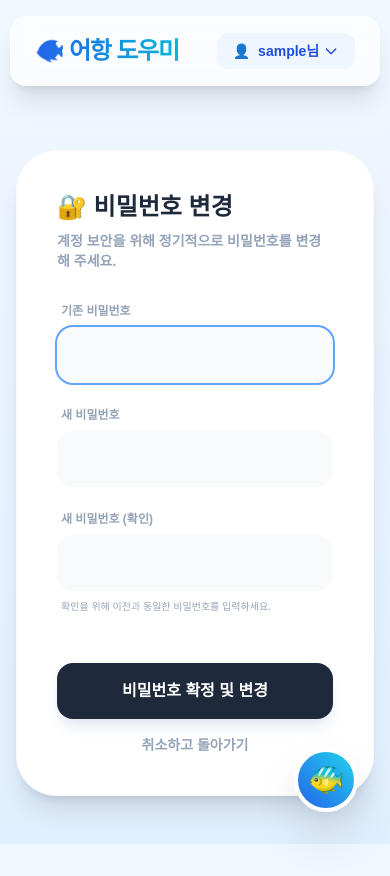
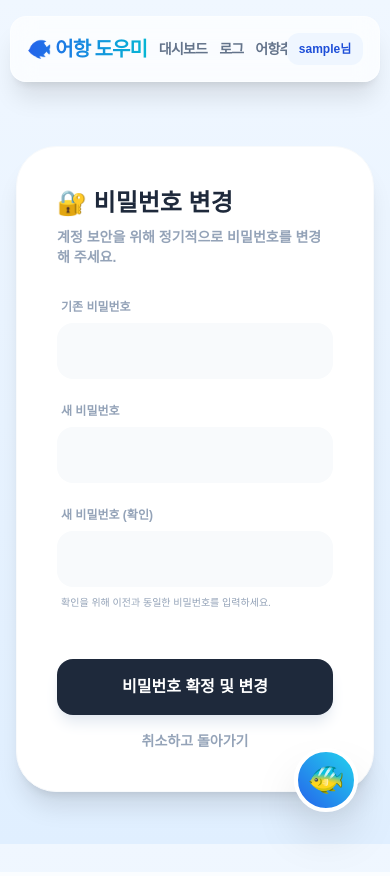
Before and after one commit to rkdwjdwns/aquarium-helper, a Django app: page /accounts/password_change/ in a window 390 px wide. Run offline with Django 5.2, Linux system fonts and the light colour scheme; the visitor is signed in with stand-in values (Sample User, id 1); some libraries are stand-ins or nearby versions; some web fonts are replaced.

Commit message:
Fix: mobile nav layout and add chatbot error handling

```diff
--- a/templates/base.html
+++ b/templates/base.html
@@ -10,55 +10,40 @@
     <link rel="stylesheet" as="style" crossorigin href="https://cdn.jsdelivr.net/gh/orioncactus/pretendard@v1.3.9/dist/web/static/pretendard.min.css" />
 
     <style>
-        /* 기본 폰트 및 흔들림 방지 */
+        /* 노트북 및 PC 브라우저 흔들림 방지 */
+        html { overflow-y: scroll; height: 100%; }
         body {
             font-family: "Pretendard", sans-serif;
             -webkit-font-smoothing: antialiased;
-            overflow-x: hidden;
-            width: 100%;
-            position: relative;
-            touch-action: manipulation; /* 더블탭 확대 방지 */
+            overflow-x: hidden; width: 100%; position: relative; touch-action: manipulation;
         }
 
-        /* 아이폰 터치 잔상 제거 */
+        /* 클릭 시 파란 테두리 제거 */
+        button:focus, a:focus, input:focus, textarea:focus { outline: none !important; box-shadow: none !important; }
         * { -webkit-tap-highlight-color: transparent; }
 
+        /* 챗봇 사이드바 설정 */
         #chatbot-sidebar {
             transition: transform 0.4s cubic-bezier(0.4, 0, 0.2, 1);
-            backdrop-filter: blur(15px);
-            background-color: rgba(255, 255, 255, 0.95);
-            width: 380px;
-            height: 600px;
-            position: fixed;
-            bottom: 100px;
-            right: 30px;
-            border-radius: 2rem;
-            border: 1px solid rgba(0, 0, 0, 0.05);
-            box-shadow: 0 20px 50px rgba(0, 0, 0, 0.15);
-            display: flex;
-            flex-direction: column;
-            z-index: 50;
-            will-change: transform;
+            backdrop-filter: blur(15px); background-color: rgba(255, 255, 255, 0.95);
+            width: 380px; height: 600px; position: fixed; bottom: 100px; right: 30px;
+            border-radius: 2rem; border: 1px solid rgba(0, 0, 0, 0.05);
+            box-shadow: 0 20px 50px rgba(0, 0, 0, 0.15); display: flex; flex-direction: column; z-index: 50; will-change: transform;
         }
 
         @media (max-width: 768px) {
-            #chatbot-sidebar {
-                width: 100%; height: 75vh; right: 0; bottom: 0; border-radius: 2rem 2rem 0 0;
-            }
-            .chat-open #chatbot-toggle-btn {
-                opacity: 0;
-                transform: scale(0);
-                pointer-events: none;
-            }
+            #chatbot-sidebar { width: 100%; height: 75vh; right: 0; bottom: 0; border-radius: 2rem 2rem 0 0; }
+            .chat-open #chatbot-toggle-btn { opacity: 0; transform: scale(0); pointer-events: none; }
+            /* 모바일에서 메뉴 글자 크기 및 간격 미세 조정 (줄바꿈 방지) */
+            .nav-menu-text { font-size: 0.8rem; letter-spacing: -0.05rem; }
+            .nav-container { padding-left: 0.75rem; padding-right: 0.75rem; }
         }
 
-        /* 말풍선 디자인 */
         .chat-bubble-ai { border-radius: 1.2rem 1.2rem 1.2rem 0.2rem; }
         .chat-bubble-user { border-radius: 1.2rem 1.2rem 0.2rem 1.2rem; }
         #side-chat-window::-webkit-scrollbar { width: 4px; }
         #side-chat-window::-webkit-scrollbar-thumb { background: rgba(0, 119, 255, 0.1); border-radius: 10px; }
 
-        /* 배경 및 애니메이션 */
         .ocean-bg { background: linear-gradient(180deg, #f0f7ff 0%, #e0efff 100%); min-height: 100vh; }
         .bubble { position: absolute; background: rgba(255, 255, 255, 0.4); border-radius: 50%; pointer-events: none; animation: rise 10s infinite ease-in; }
         @keyframes rise {
@@ -67,11 +52,13 @@
             100% { transform: translateY(-10vh) scale(1.5); opacity: 0; }
         }
 
-        /* 클릭 애니메이션 안정화 */
-        .active-stable:active {
-            transform: scale(0.97);
-            transition: transform 0.1s;
-        }
+        .active-stable:active { transform: scale(0.98); transition: transform 0.1s; }
+
+        /* 로딩 애니메이션 */
+        .typing-dots span { width: 4px; height: 4px; background: #3b82f6; border-radius: 50%; display: inline-block; animation: blink 1.4s infinite both; }
+        .typing-dots span:nth-child(2) { animation-delay: 0.2s; }
+        .typing-dots span:nth-child(3) { animation-delay: 0.4s; }
+        @keyframes blink { 0%, 80%, 100% { opacity: 0; } 40% { opacity: 1; } }
     </style>
 </head>
 <body class="ocean-bg flex flex-col min-h-screen">
@@ -80,40 +67,31 @@
     <div class="bubble w-6 h-6 left-[70%]" style="animation-delay: 4s;"></div>
 
     <nav class="sticky top-4 z-40 mx-auto w-[95%] max-w-6xl">
-        <div class="bg-white/70 backdrop-blur-md border border-white/40 shadow-xl rounded-2xl px-6 py-4 flex justify-between items-center">
-            <div class="flex items-center space-x-8">
-                <a href="{% url 'home' %}" class="text-2xl font-black bg-gradient-to-r from-blue-600 to-cyan-500 bg-clip-text text-transparent tracking-tighter">
+        <div class="bg-white/70 backdrop-blur-md border border-white/40 shadow-xl rounded-2xl px-4 md:px-6 py-4 flex justify-between items-center nav-container">
+            <div class="flex items-center space-x-3 md:space-x-8">
+                <a href="{% url 'home' %}" class="text-xl md:text-2xl font-black bg-gradient-to-r from-blue-600 to-cyan-500 bg-clip-text text-transparent tracking-tighter shrink-0">
                     🐠 어항 도우미
                 </a>
                 {% if user.is_authenticated %}
-                <div class="hidden lg:flex items-center space-x-6 text-sm font-bold text-slate-500">
-                    <a href="{% url 'monitoring:dashboard' %}" class="hover:text-blue-600 transition-colors">대시보드</a>
-                    <a href="{% url 'monitoring:logs' %}" class="hover:text-blue-600 transition-colors">활동로그</a>
-                    <a href="{% url 'monitoring:add_tank' %}" class="hover:text-blue-600 transition-colors">어항추가</a>
+                <div class="flex items-center space-x-3 md:space-x-6 text-sm font-bold text-slate-500 nav-menu-text">
+                    <a href="{% url 'monitoring:dashboard' %}" class="hover:text-blue-600 transition-colors shrink-0">대시보드</a>
+                    <a href="{% url 'monitoring:logs' %}" class="hover:text-blue-600 transition-colors shrink-0">로그</a>
+                    <a href="{% url 'monitoring:add_tank' %}" class="hover:text-blue-600 transition-colors shrink-0 whitespace-nowrap">어항추가</a>
                 </div>
                 {% endif %}
             </div>
 
-            <div class="flex items-center space-x-6 text-sm font-bold text-slate-600">
+            <div class="flex items-center space-x-2 md:space-x-6 text-sm font-bold text-slate-600">
                 {% if user.is_authenticated %}
                     <div class="relative" x-data="{ open: false }">
-                        <button @click="open = !open" @click.away="open = false" class="flex items-center bg-blue-50 px-4 py-2 rounded-xl text-blue-700 hover:bg-blue-100 transition-all group active-stable">
-                            <span class="mr-2">👤</span>
-                            <span>{{ user.nickname|default:user.username }}님</span>
-                            <svg class="w-4 h-4 ml-1 transition-transform" :class="{'rotate-180': open}" fill="none" stroke="currentColor" viewBox="0 0 24 24"><path stroke-linecap="round" stroke-linejoin="round" stroke-width="2" d="M19 9l-7 7-7-7"></path></svg>
+                        <button @click="open = !open" @click.away="open = false" class="flex items-center bg-blue-50 px-3 py-2 md:px-4 rounded-xl text-blue-700 active-stable text-xs md:text-sm">
+                            <span class="hidden md:inline mr-2">👤</span>
+                            <span class="truncate max-w-[60px] md:max-w-none">{{ user.nickname|default:user.username }}님</span>
                         </button>
-                        <div x-show="open" x-transition class="absolute right-0 mt-2 w-40 bg-white rounded-2xl shadow-2xl border border-slate-100 py-2 z-50">
-                            <a href="{% url 'accounts:profile' %}" class="block px-4 py-2 text-slate-600 hover:bg-blue-50 hover:text-blue-600 transition-colors">내 정보</a>
-                            <hr class="my-1 border-slate-50">
-                            <form action="{% url 'accounts:logout' %}" method="post">
-                                {% csrf_token %}
-                                <button type="submit" class="w-full text-left px-4 py-2 text-red-500 hover:bg-red-50 transition-colors">로그아웃</button>
-                            </form>
-                        </div>
                     </div>
                 {% else %}
-                    <a href="{% url 'accounts:login' %}" class="hover:text-blue-600 transition-colors">로그인</a>
-                    <a href="{% url 'accounts:signup' %}" class="bg-gradient-to-r from-blue-600 to-blue-500 text-white px-5 py-2.5 rounded-xl shadow-lg shadow-blue-200 hover:scale-105 active-stable transition-all">시작하기</a>
+                    <a href="{% url 'accounts:login' %}" class="hover:text-blue-600 transition-colors text-xs md:text-sm">로그인</a>
+                    <a href="{% url 'accounts:signup' %}" class="bg-blue-600 text-white px-3 py-2 md:px-5 md:py-2.5 rounded-xl text-xs md:text-sm active-stable transition-all">시작</a>
                 {% endif %}
             </div>
         </div>
@@ -151,7 +129,7 @@
         <div class="p-4 bg-white border-t border-slate-100 shrink-0">
             <form id="side-chat-form" enctype="multipart/form-data" class="flex items-center gap-2">
                 {% csrf_token %}
-                <label class="flex-shrink-0 w-10 h-10 bg-slate-50 border border-slate-200 rounded-xl flex items-center justify-center cursor-pointer hover:bg-blue-50 transition-all shadow-sm">
+                <label class="flex-shrink-0 w-10 h-10 bg-slate-50 border border-slate-200 rounded-xl flex items-center justify-center cursor-pointer hover:bg-blue-50 transition-all">
                     <input type="file" name="image" id="side-image-input" accept="image/*" class="hidden">
                     <span class="text-xl">📷</span>
                 </label>
@@ -159,7 +137,7 @@
                     <input type="text" id="side-user-input" autocomplete="off" placeholder="메시지 입력..."
                         class="w-full bg-slate-50 border-none rounded-xl px-4 py-2.5 text-sm focus:ring-1 focus:ring-blue-400 outline-none">
                 </div>
-                <button type="submit" class="flex-shrink-0 px-3 h-10 bg-blue-600 text-white text-xs font-bold rounded-xl hover:bg-blue-700 transition-all shadow-md active-stable">보내기</button>
+                <button type="submit" class="flex-shrink-0 px-3 h-10 bg-blue-600 text-white text-xs font-bold rounded-xl active-stable">보내기</button>
             </form>
         </div>
     </div>
@@ -169,29 +147,52 @@
             const sidebar = document.getElementById('chatbot-sidebar');
             const body = document.body;
             const isOpen = sidebar.style.transform === 'translateX(0px)';
-
-            if (isOpen) {
-                sidebar.style.transform = 'translateX(150%)';
-                body.classList.remove('chat-open');
-            } else {
-                sidebar.style.transform = 'translateX(0px)';
-                body.classList.add('chat-open');
-            }
+            sidebar.style.transform = isOpen ? 'translateX(150%)' : 'translateX(0px)';
+            isOpen ? body.classList.remove('chat-open') : body.classList.add('chat-open');
         }
 
         const sideChatForm = document.getElementById('side-chat-form');
         const sideChatWindow = document.getElementById('side-chat-window');
         const sideUserInput = document.getElementById('side-user-input');
 
-        sideChatForm.addEventListener('submit', function(e) {
+        sideChatForm.addEventListener('submit', async function(e) {
             e.preventDefault();
             const message = sideUserInput.value.trim();
-            if (!message && !document.getElementById('side-image-input').files[0]) return;
+            const imageFile = document.getElementById('side-image-input').files[0];
+
+            if (!message && !imageFile) return;
+
             appendSideMessage('user', message || "이미지 분석 요청 📸");
             sideUserInput.value = '';
 
-            // 전송 후 입력창 포커스 유지 (아이폰 키보드 내려감 방지)
-            sideUserInput.focus();
+            const loadingDiv = document.createElement('div');
+            loadingDiv.id = 'ai-loading';
+            loadingDiv.className = 'flex items-start gap-2';
+            loadingDiv.innerHTML = `<div class="w-8 h-8 rounded-lg bg-blue-600 flex items-center justify-center text-white text-[10px] font-bold shrink-0">AI</div><div class="bg-white p-3 chat-bubble-ai shadow-sm border border-blue-50 text-sm typing-dots"><span></span> <span></span> <span></span></div>`;
+            sideChatWindow.appendChild(loadingDiv);
+            sideChatWindow.scrollTop = sideChatWindow.scrollHeight;
+
+            const formData = new FormData();
+            formData.append('message', message);
+            if (imageFile) formData.append('image', imageFile);
+            formData.append('csrfmiddlewaretoken', '{{ csrf_token }}');
+
+            try {
+                const response = await fetch('/chat/', { method: 'POST', body: formData });
+                if (document.getElementById('ai-loading')) document.getElementById('ai-loading').remove();
+
+                if (response.ok) {
+                    const data = await response.json();
+                    appendSideMessage('ai', data.reply || "다시 말씀해 주시겠어요? 🫧");
+                } else {
+                    appendSideMessage('ai', "앗, 잠시 어항 물을 갈고 있어요! 🫧 잠시 후에 다시 대화해요.");
+                    console.error('Server Error:', response.status);
+                }
+            } catch (error) {
+                if (document.getElementById('ai-loading')) document.getElementById('ai-loading').remove();
+                appendSideMessage('ai', "물결이 조금 불안정하네요. 🌊 연결을 확인해 주세요!");
+                console.error('Fetch Error:', error);
+            }
         });
 
         function appendSideMessage(sender, text) {
```
